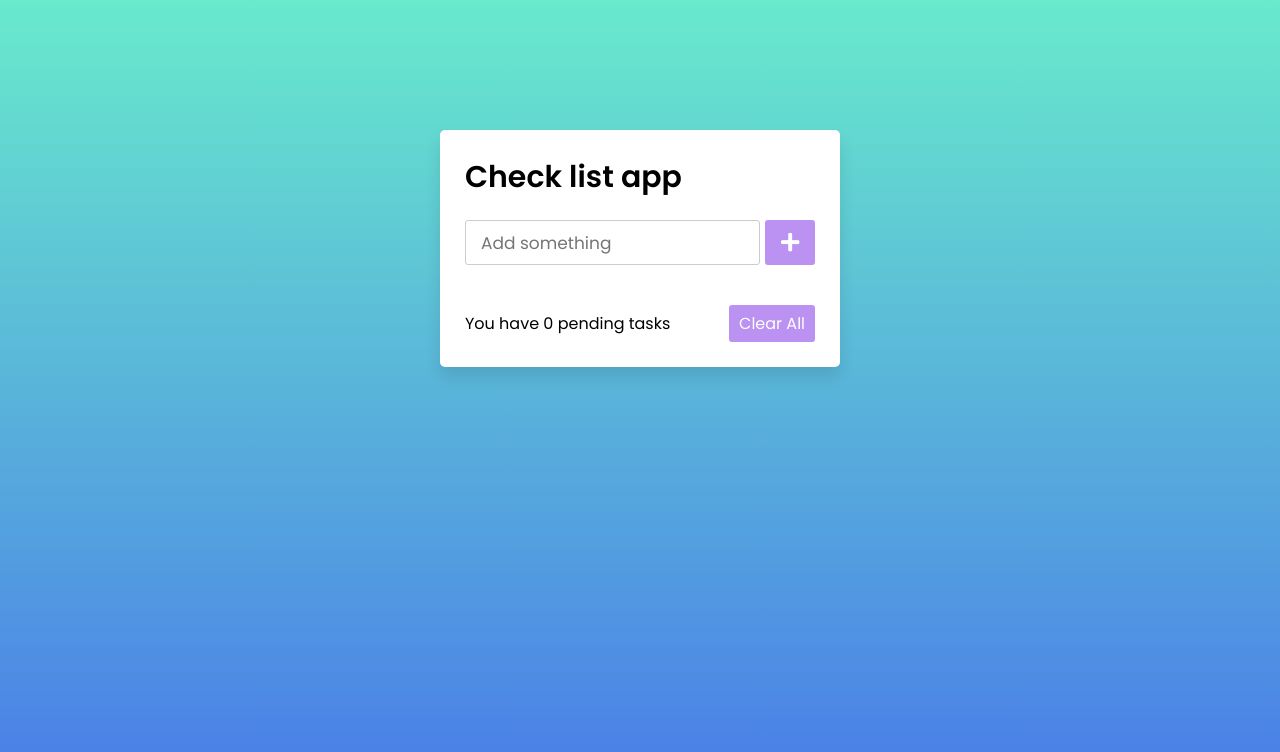
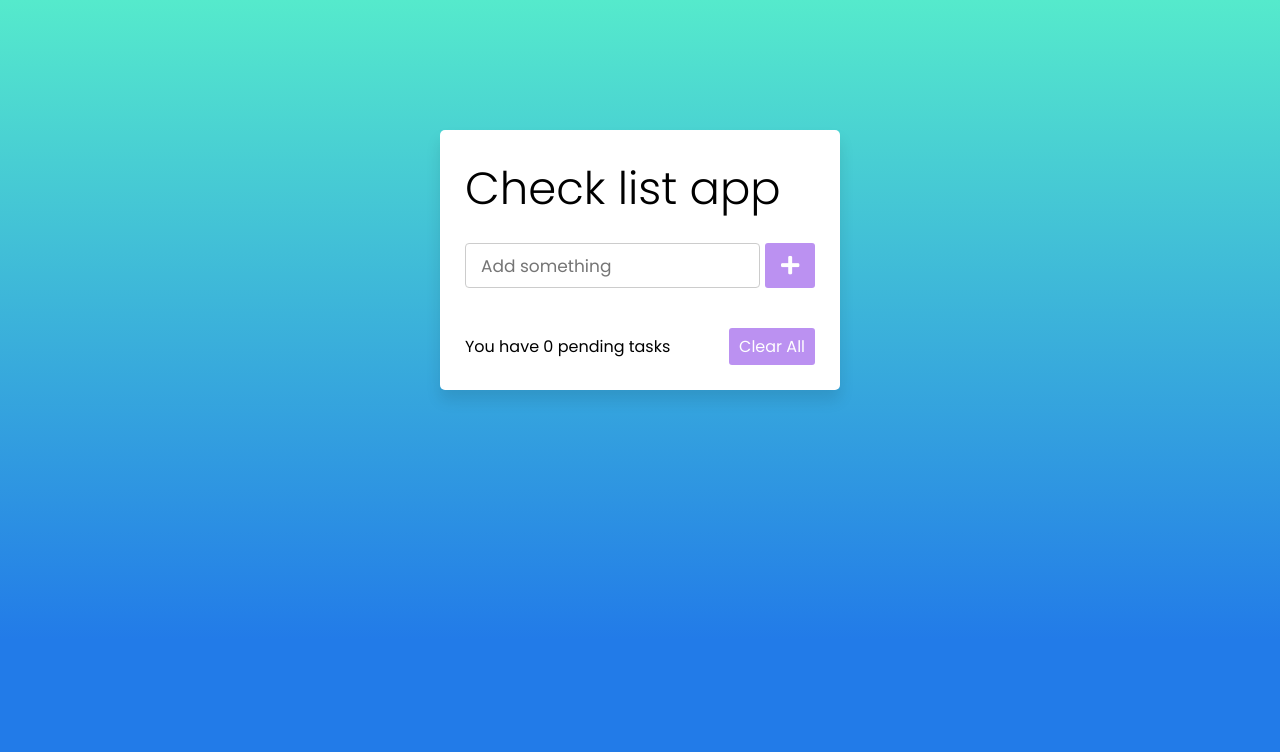
Before and after one commit to higuchihisao/higuchihisao.github.io, a plain HTML site: page index.html in a window 1280 px wide. Drawn offline with Linux system fonts and the light colour scheme.

Commit message:
Update style.css

```diff
--- a/style.css
+++ b/style.css
@@ -14,7 +14,7 @@ body{
   height: 100vh;
   /* overflow: hidden; */
   padding: 10px;
-  background: linear-gradient(to bottom, #68EACC 0%, #497BE8 100%);
+  background: linear-gradient(to bottom, #55EACC 0%, #227BE8 80%);
 }
 .wrapper{
   background: #fff;
@@ -26,8 +26,8 @@ body{
   box-shadow: 0px 10px 15px rgba(0,0,0,0.1);
 }
 .wrapper header{
-  font-size: 30px;
-  font-weight: 600;
+  font-size: 45px;
+  font-weight: 300;
 }
 .wrapper .inputField{
   margin: 20px 0;
@@ -39,14 +39,14 @@ body{
   width: 85%;
   height: 100%;
   outline: none;
-  border-radius: 3px;
+  border-radius: 4px;
   border: 1px solid #ccc;
   font-size: 17px;
   padding-left: 15px;
   transition: all 0.3s ease;
 }
 .inputField input:focus{
-  border-color: #8E49E8;
+  border-color: #8E22E8;
 }
 .inputField button{
   width: 50px;
```
